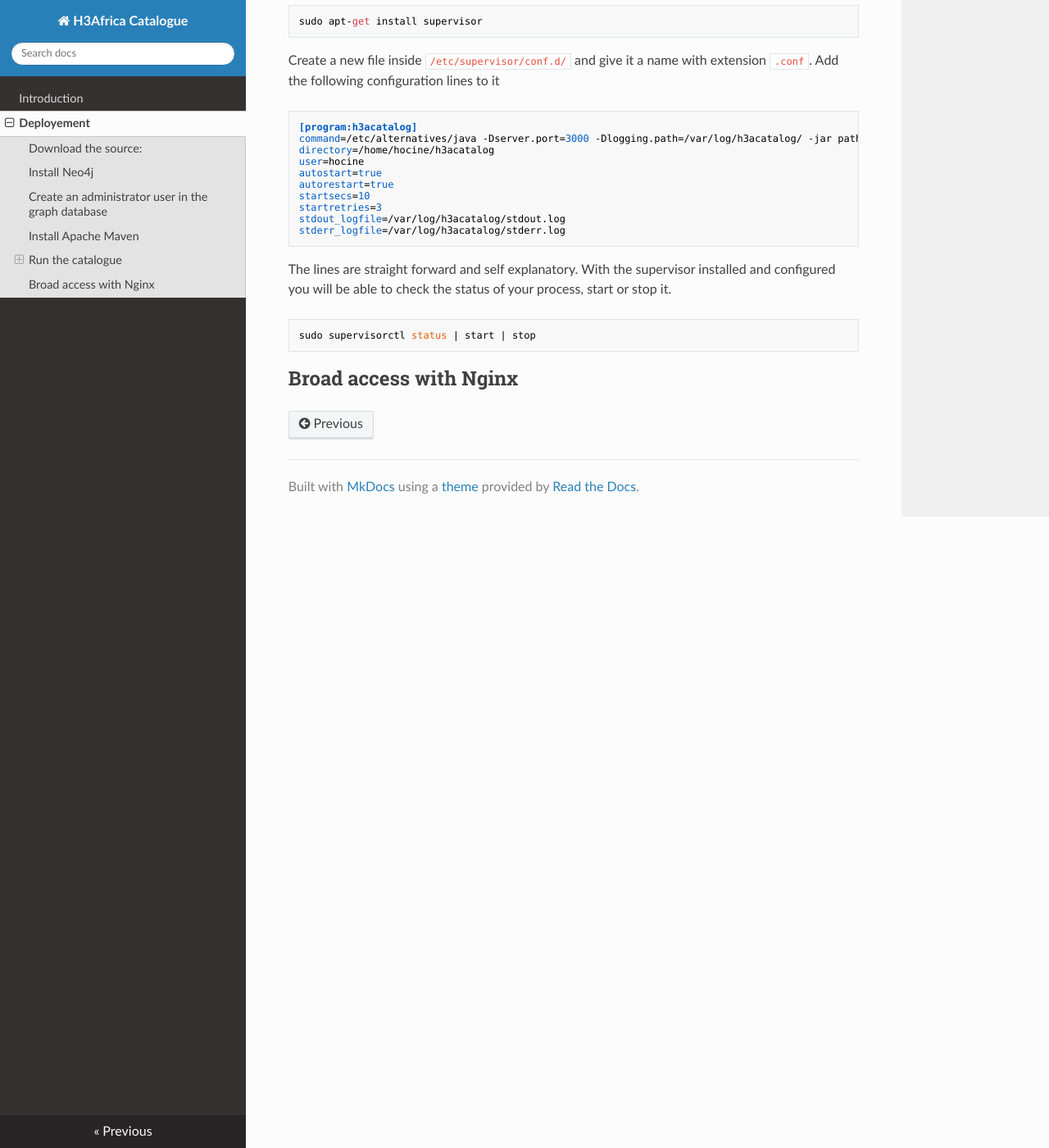
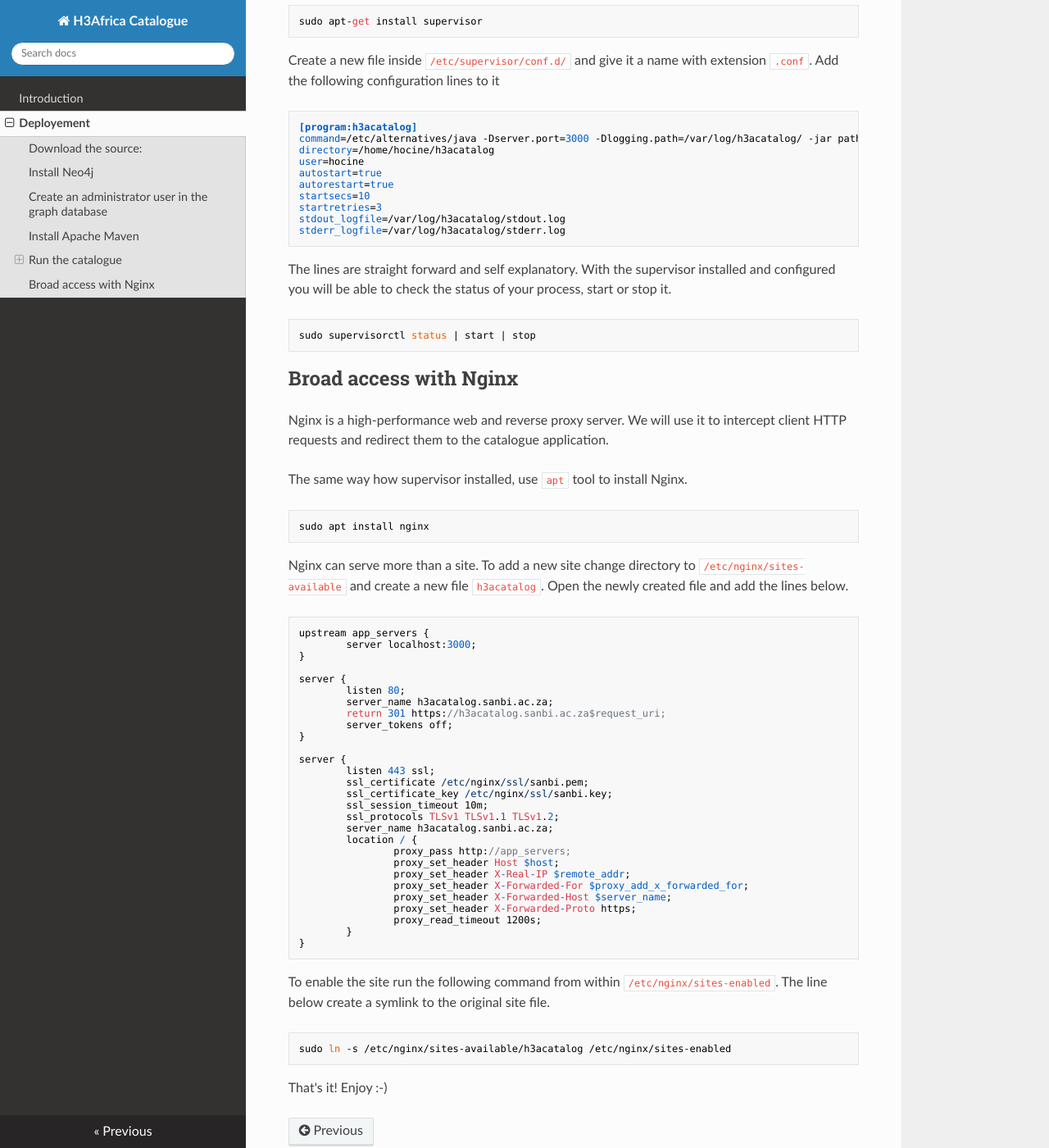
Before and after one commit to hocinebendou/catalogue-docs, an MkDocs documentation site: the page built from docs/deploy.md, in a window 1280 px wide and 1400 px high, scrolled down 3972 px. Shown: the whole window at 82% size. Built offline with MkDocs 1.6.1, drawn with Linux system fonts in a browser that asks for light colours; nearby versions of some CDN libraries; old or Windows-style settings are respelled for this version of MkDocs.

Commit message:
Add nginx configuration to the deployment process

```diff
--- a/docs/deploy.md
+++ b/docs/deploy.md
@@ -169,3 +169,49 @@ check the status of your process, start or stop it.
     sudo supervisorctl status | start | stop
 
 ## Broad access with Nginx
+
+Nginx is a high-performance web and reverse proxy server. We will use it to intercept client HTTP requests and redirect
+them to the catalogue application.
+
+The same way how supervisor installed, use `apt` tool to install Nginx.
+
+    sudo apt install nginx
+
+Nginx can serve more than a site. To add a new site change directory to `/etc/nginx/sites-available` and create a new file
+`h3acatalog`. Open the newly created file and add the lines below.
+
+    upstream app_servers {
+            server localhost:3000;
+    }
+
+    server {
+            listen 80;
+            server_name h3acatalog.sanbi.ac.za;
+            return 301 https://h3acatalog.sanbi.ac.za$request_uri;
+            server_tokens off;
+    }
+
+    server {
+            listen 443 ssl;
+            ssl_certificate /etc/nginx/ssl/sanbi.pem;
+            ssl_certificate_key /etc/nginx/ssl/sanbi.key;
+            ssl_session_timeout 10m;
+            ssl_protocols TLSv1 TLSv1.1 TLSv1.2;
+            server_name h3acatalog.sanbi.ac.za;
+            location / {
+                    proxy_pass http://app_servers;
+                    proxy_set_header Host $host;
+                    proxy_set_header X-Real-IP $remote_addr;
+                    proxy_set_header X-Forwarded-For $proxy_add_x_forwarded_for;
+                    proxy_set_header X-Forwarded-Host $server_name;
+                    proxy_set_header X-Forwarded-Proto https;
+                    proxy_read_timeout 1200s;
+            }
+    }
+
+To enable the site run the following command from within `/etc/nginx/sites-enabled`. The line below create a symlink to
+the original site file.
+
+    sudo ln -s /etc/nginx/sites-available/h3acatalog /etc/nginx/sites-enabled
+
+That's it! Enjoy :-)
```
